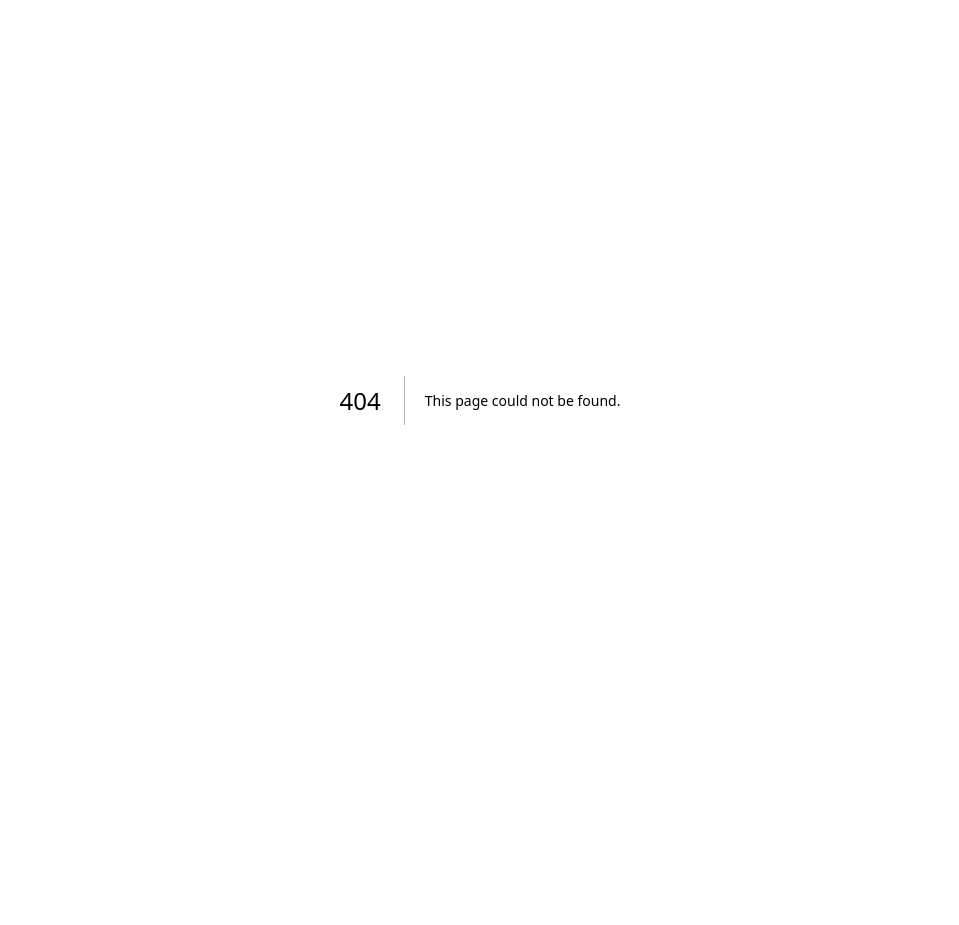
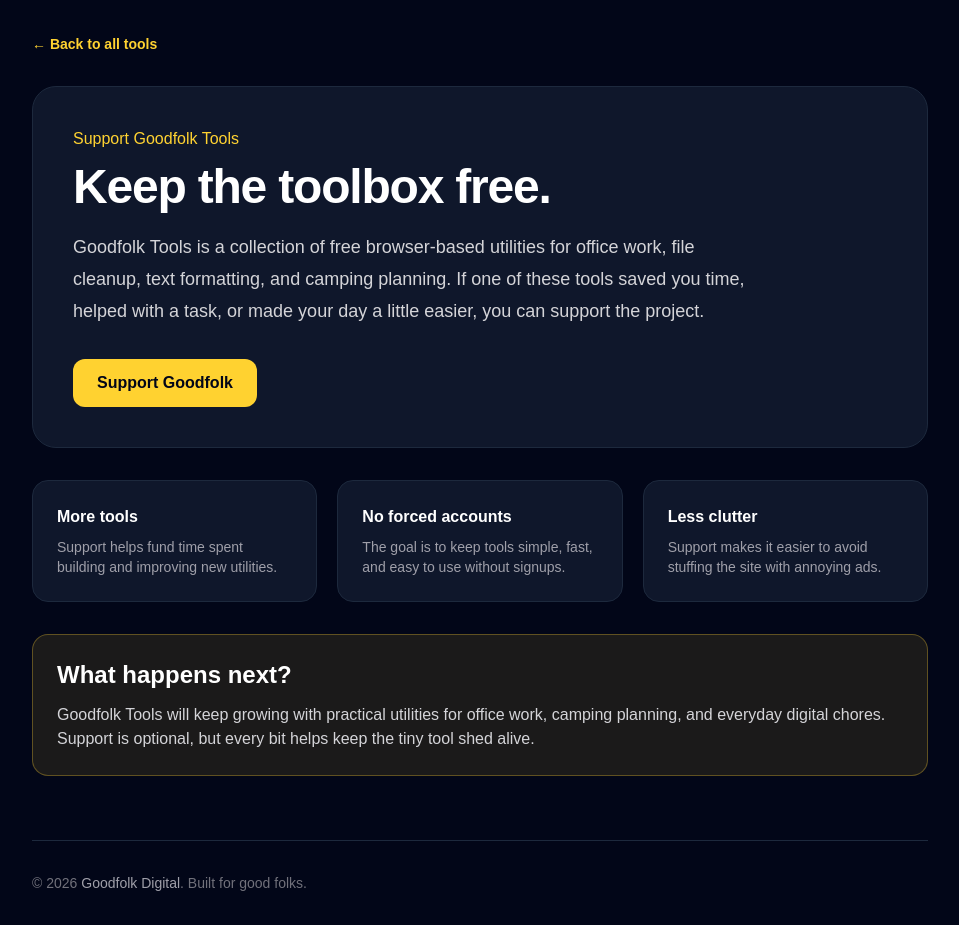
Before and after one commit to GFKolby/GoodfolkUtilities, a Next.js app: page /support in a window 1280 px wide. Before the commit this address had no page. Shown: the whole page, without its empty margins (160-1119 px from the left). Before the commit the page ends 800 px from the top, so only its background shows below. Built offline with nearby package versions, Linux system fonts and the light colour scheme.

Commit message:
Add support page

```diff
--- a/app/page.tsx
+++ b/app/page.tsx
@@ -170,14 +170,12 @@ export default function Home() {
     If these tools saved you time, you can support the toolbox and help keep new tools coming.
   </p>
 
-  <a
-    href="https://ko-fi.com/goodfolkdigital"
-    target="_blank"
-    rel="noreferrer"
-    className="mt-4 inline-block rounded-xl bg-amber-300 px-5 py-3 font-semibold text-slate-950 transition hover:bg-amber-200"
-  >
-    Support Goodfolk
-  </a>
+  <Link
+  href="/support"
+  className="mt-4 inline-block rounded-xl bg-amber-300 px-5 py-3 font-semibold text-slate-950 transition hover:bg-amber-200"
+>
+  Support Goodfolk
+</Link>
 </div>
 
         </header>
--- /dev/null
+++ b/app/support/page.tsx
@@ -0,0 +1,90 @@
+import Link from "next/link";
+
+export default function SupportPage() {
+  return (
+    <main className="min-h-screen bg-slate-950 text-white p-8">
+      <div className="mx-auto max-w-4xl">
+        <Link
+          href="/"
+          className="mb-8 inline-block text-sm font-semibold text-amber-300 hover:text-amber-200"
+        >
+          ← Back to all tools
+        </Link>
+
+        <section className="rounded-3xl border border-slate-800 bg-slate-900 p-8 md:p-10">
+          <p className="mb-3 font-medium text-amber-300">
+            Support Goodfolk Tools
+          </p>
+
+          <h1 className="text-5xl font-bold tracking-tight">
+            Keep the toolbox free.
+          </h1>
+
+          <p className="mt-5 max-w-2xl text-lg leading-8 text-zinc-300">
+            Goodfolk Tools is a collection of free browser-based utilities for
+            office work, file cleanup, text formatting, and camping planning.
+            If one of these tools saved you time, helped with a task, or made
+            your day a little easier, you can support the project.
+          </p>
+
+          <div className="mt-8">
+            <a
+              href="https://ko-fi.com/goodfolkdigital"
+              target="_blank"
+              rel="noreferrer"
+              className="inline-block rounded-xl bg-amber-300 px-6 py-3 font-semibold text-slate-950 transition hover:bg-amber-200"
+            >
+              Support Goodfolk
+            </a>
+          </div>
+        </section>
+
+        <section className="mt-8 grid gap-5 md:grid-cols-3">
+          <div className="rounded-2xl border border-slate-800 bg-slate-900 p-6">
+            <p className="font-semibold text-white">More tools</p>
+            <p className="mt-2 text-sm text-zinc-400">
+              Support helps fund time spent building and improving new utilities.
+            </p>
+          </div>
+
+          <div className="rounded-2xl border border-slate-800 bg-slate-900 p-6">
+            <p className="font-semibold text-white">No forced accounts</p>
+            <p className="mt-2 text-sm text-zinc-400">
+              The goal is to keep tools simple, fast, and easy to use without signups.
+            </p>
+          </div>
+
+          <div className="rounded-2xl border border-slate-800 bg-slate-900 p-6">
+            <p className="font-semibold text-white">Less clutter</p>
+            <p className="mt-2 text-sm text-zinc-400">
+              Support makes it easier to avoid stuffing the site with annoying ads.
+            </p>
+          </div>
+        </section>
+
+        <section className="mt-8 rounded-2xl border border-amber-300/30 bg-amber-300/10 p-6">
+          <h2 className="text-2xl font-semibold text-white">
+            What happens next?
+          </h2>
+
+          <p className="mt-3 text-zinc-300">
+            Goodfolk Tools will keep growing with practical utilities for office
+            work, camping planning, and everyday digital chores. Support is
+            optional, but every bit helps keep the tiny tool shed alive.
+          </p>
+        </section>
+
+        <footer className="mt-16 border-t border-slate-800 pt-8 text-sm text-zinc-500">
+          © {new Date().getFullYear()}{" "}
+          <a
+            href="https://goodfolkdigital.com"
+            className="text-zinc-400 hover:text-amber-300"
+          >
+            Goodfolk Digital
+          </a>
+          . Built for good folks.
+        </footer>
+      </div>
+    </main>
+  );
+}
```
